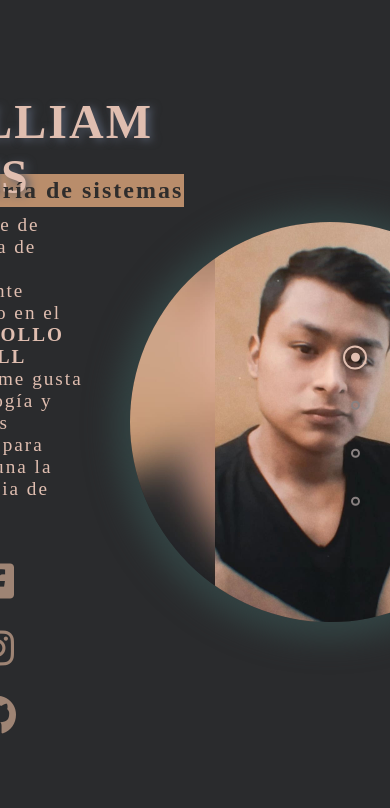
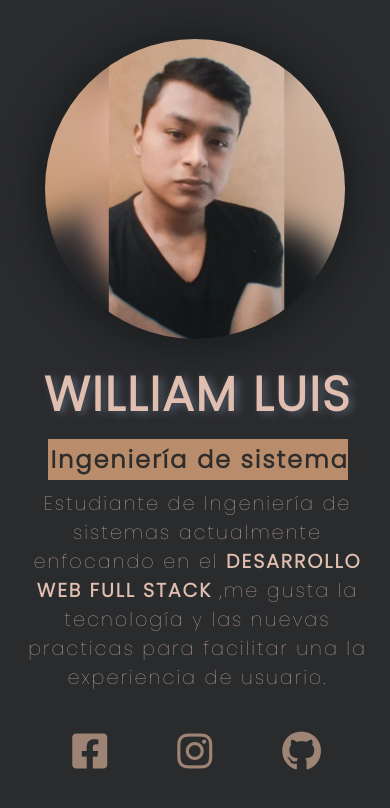
Before and after one commit to WillyRLV/WEBSITE, a plain HTML site: page index.html in a window 390 px wide. Shown: the top 808 px of the page. Drawn offline with nearby package versions, Linux system fonts and the light colour scheme.

Commit message:
actualizacion 2

```diff
--- /dev/null
+++ b/css/responsive.css
@@ -0,0 +1,46 @@
+
+@media only screen and (max-width: 1210px) {
+  .perfil img {
+    width: 300px;
+    border-radius: 50%;
+    box-shadow: -1px 3px 30px 14px #1e2022;
+  }
+
+  .perfil {
+    transition: 0.3s;
+    justify-content: center;
+    flex-direction: column-reverse;
+    align-items: center;
+
+  }
+
+  .perfil-description {
+    width: 100%;
+    text-align: center;
+    align-items: center;
+  }
+
+  .perfil img {
+    transition: 0.5s;
+  }
+
+  .cargo-box {
+    width: 300px;
+
+  }
+
+  .perfil-description h3 {
+
+    text-align: center;
+    align-items: center;
+  }
+
+  .perfil-description p {
+    text-align: center;
+  }
+
+  .navbar {
+    display: none;
+  }
+
+}
--- a/css/style.css
+++ b/css/style.css
@@ -1,3 +1,5 @@
+@import url("https://fonts.googleapis.com/css2?family=Poppins:wght@100;300&display=swap");
+
 * {
   margin: 0;
   padding: 0;
@@ -61,7 +63,6 @@ body {
 
 .sec {
   font-size: 3em;
-  position: relative;
   color: #e0beb0;
   background-color: rgb(42, 43, 45);
   letter-spacing: 2px;
@@ -71,11 +72,8 @@ body {
   justify-content: center;
   align-items: center;
   height: 100vh;
-
+  flex-wrap: wrap;
 }
-
-
-
 
 .sec:nth-child(2) {
   background-color: #4d4f4e;
@@ -191,6 +189,7 @@ body {
   display: flex;
   justify-content: center;
   align-items: center;
+  transition: 0.5s;
 }
 
 .perfil-description {
@@ -203,60 +202,62 @@ body {
 }
 
 .perfil-description h3 {
+  font-family: "Poppins", sans-serif;
   text-transform: uppercase;
+  font-weight: bold;
   font-size: 2em;
   text-align: left;
   height: 80px;
-  text-shadow: 4px 2px 9px    #545c6c;
+  text-shadow: 4px 2px 9px #545c6c;
 }
 
 .perfil-description p {
   text-align: left;
   font-size: 0.8em;
-
+  font-family: "Poppins", sans-serif;
+  font-weight:  200;
 }
 
 .perfil img {
   border-radius: 50%;
-  box-shadow: -1px 3px 30px 14px  #334444 ;
+  box-shadow: -1px 3px 30px 14px  #1e2022;
 }
 
 .cargo {
   color: #2f2d2c;
   font-weight: bold;
   text-align: left;
-  width: 273px;
+  width: 700px;
+  font-family: "Poppins", sans-serif;
 }
 
 .cargo-box {
-    background-color :#b98d6b;
+  background-color: #b98d6b;
   padding: 3px;
-    width: 274px;
+  width: 600px;
+  margin: auto;
 }
 
 .espacio {
-   height: 40px;
+  height: 50px;
 }
 
 /*SOCIAL*/
 
 .media ul li {
   list-style: none;
-    display: inline-block;
-    flex-direction: row;
+  display: inline-flex;
   font-size: 40px;
   margin: 10px 30px;
   cursor: pointer;
-    outline-color: none !important;
-
 }
 
 .link:hover {
-    color:#899094  ;
+  color: #899094;
   transition: 0.5s;
 }
 
 .link {
   text-decoration: none;
-    color:   #9e8474  ;
+  color: #9e8474;
 }
--- a/index.html
+++ b/index.html
@@ -9,6 +9,7 @@
       href="https://cdnjs.cloudflare.com/ajax/libs/font-awesome/6.0.0-beta3/css/all.min.css"
       rel="stylesheet"
     />
+    <link rel="stylesheet" href="css/responsive.css">
 
     <title>William Luis</title>
   </head>
@@ -74,8 +75,8 @@
           <img
             src="img/254996998_6328214893915476_4574556535513674670_n.jpg"
             alt=""
-            width="400"
-          />
+            width="400"/>
+
         </div>
       </section>
       <section class="sec" id="about">Información</section>
```
Lines whose indentation alone changed are shown as unchanged.
